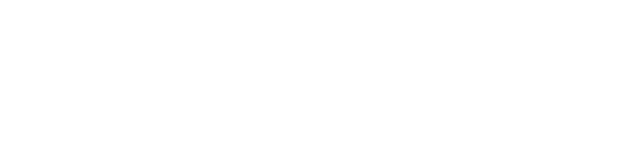
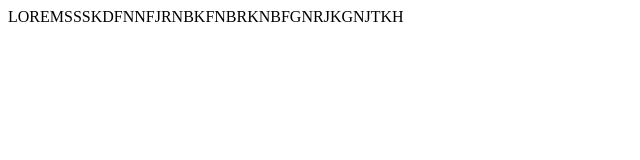
Before and after one commit to nelsonramirez3454/ProyectoUni, a plain HTML site: page index.html in a window 1280 px wide. Shown: the whole page, without its empty margins (0-640 px from the left). Drawn offline with Linux system fonts and the light colour scheme.

Commit message:
Cree un lorem ipsum

```diff
--- a/index.html
+++ b/index.html
@@ -4,10 +4,11 @@
 <head>
     <meta charset="UTF-8">
     <meta name="viewport" content="width=device-width, initial-scale=1.0">
-    <title>Document</title>
+    <title>Prueba Universidad</title>
 </head>
 
 <body>
+    <a>LOREMSSSKDFNNFJRNBKFNBRKNBFGNRJKGNJTKH</a>
 
 </body>
 
```
